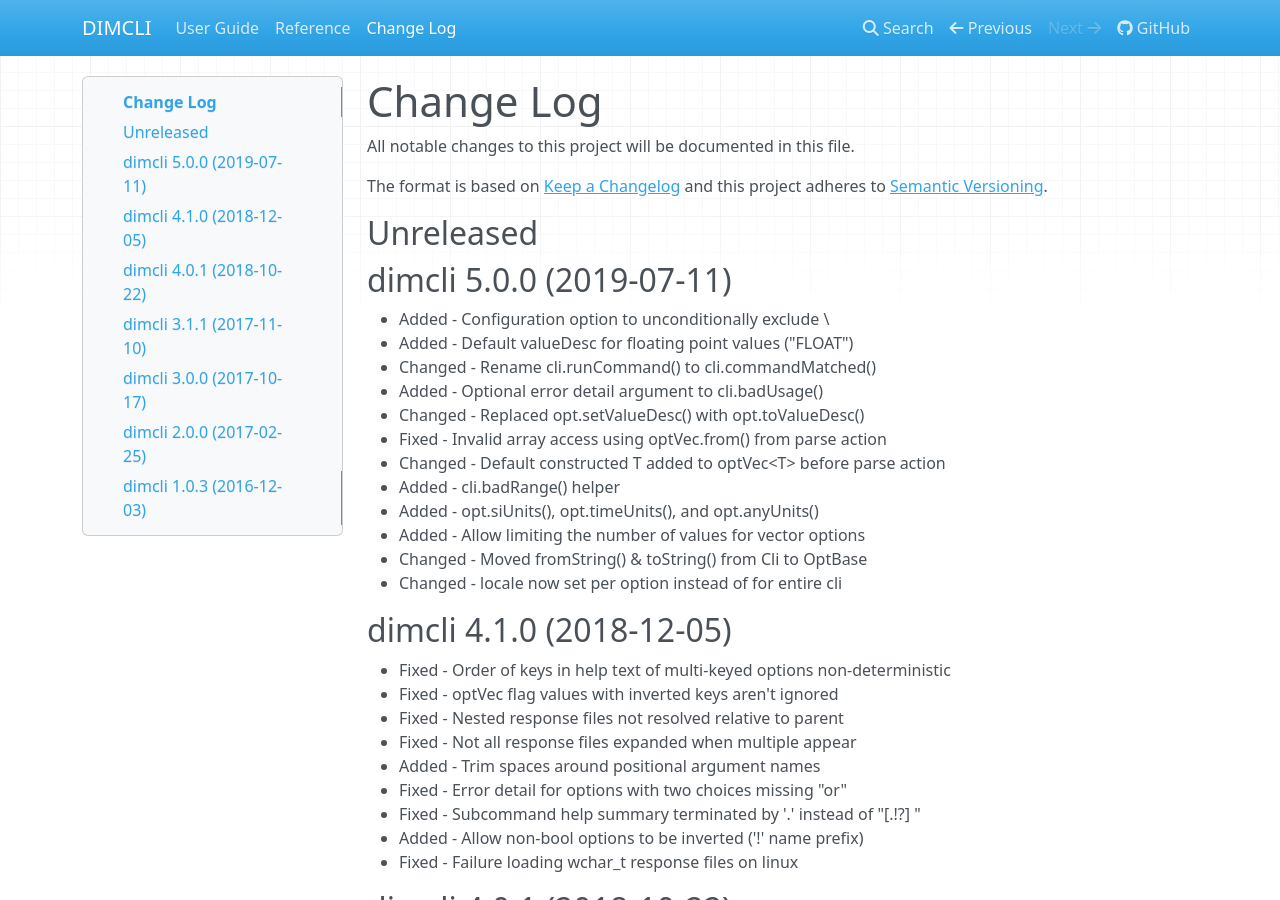
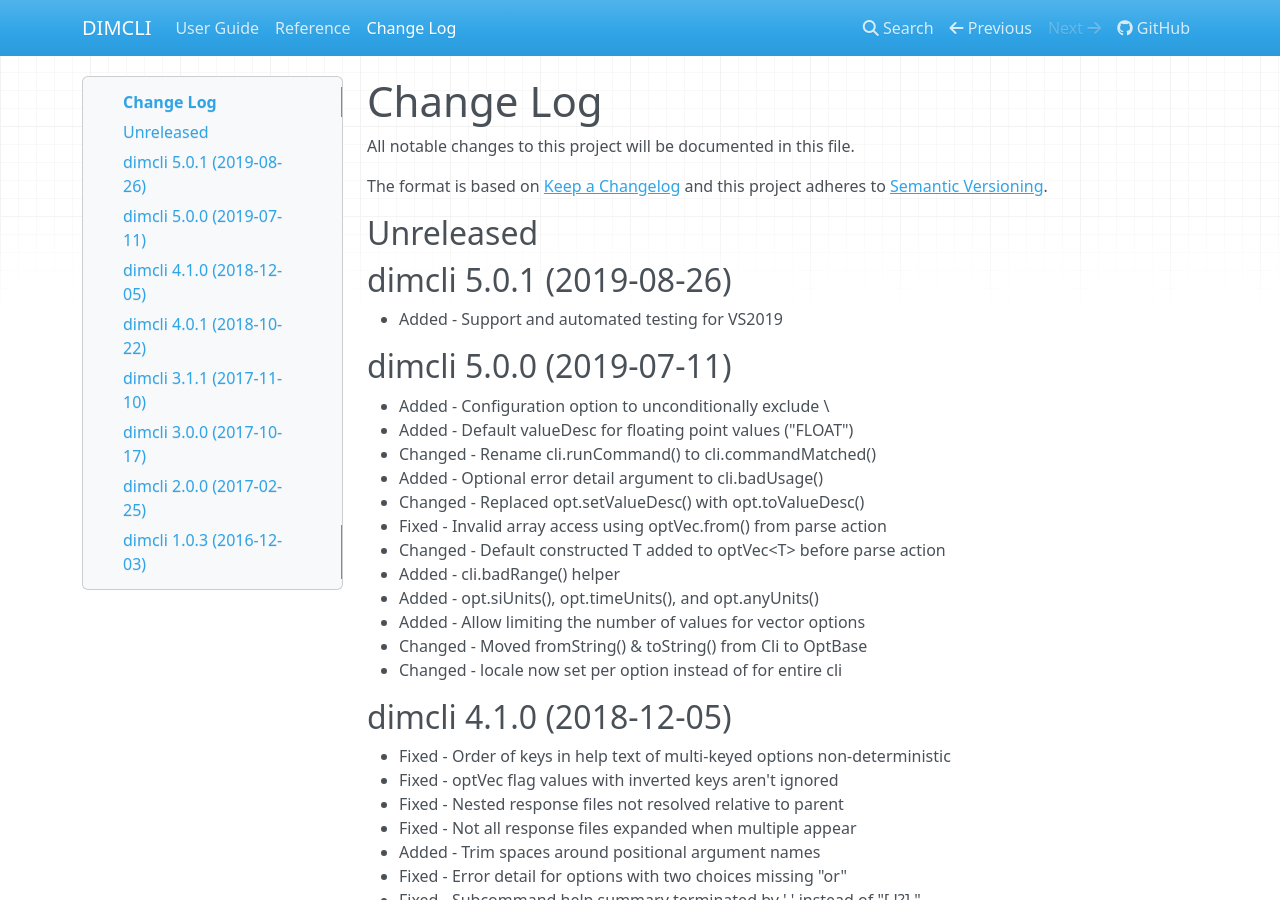
Before and after one commit to gknowles/dimcli, an MkDocs documentation site: the page built from docs/src/CHANGELOG.md, in a window 1280 px wide and 900 px high. Built offline with MkDocs 1.6.1, drawn with Linux system fonts in a browser that asks for light colours; nearby versions of some CDN libraries.

Commit message:
Update version to 5.0.1

```diff
--- a/docs/src/CHANGELOG.md
+++ b/docs/src/CHANGELOG.md
@@ -10,6 +10,9 @@
 and this project adheres to [Semantic Versioning](http://semver.org/).
 
 ## Unreleased
+
+## dimcli 5.0.1 (2019-08-26)
+- Added - Support and automated testing for VS2019
 
 ## dimcli 5.0.0 (2019-07-11)
 - Added - Configuration option to unconditionally exclude \<filesystem>
```
Also changed, not shown: CHANGELOG.md, README.md.
